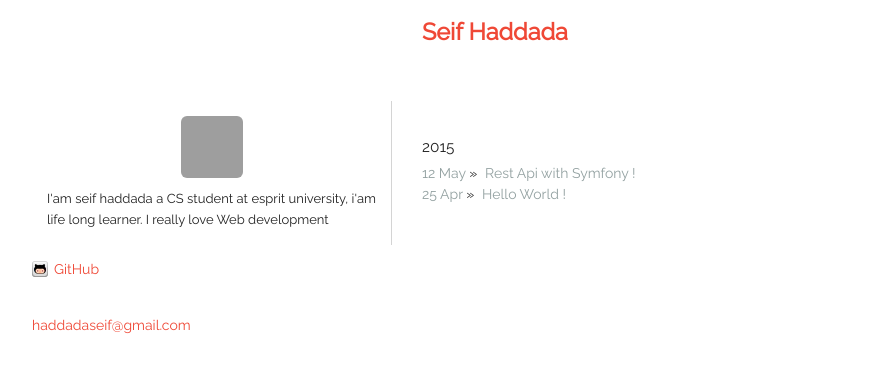
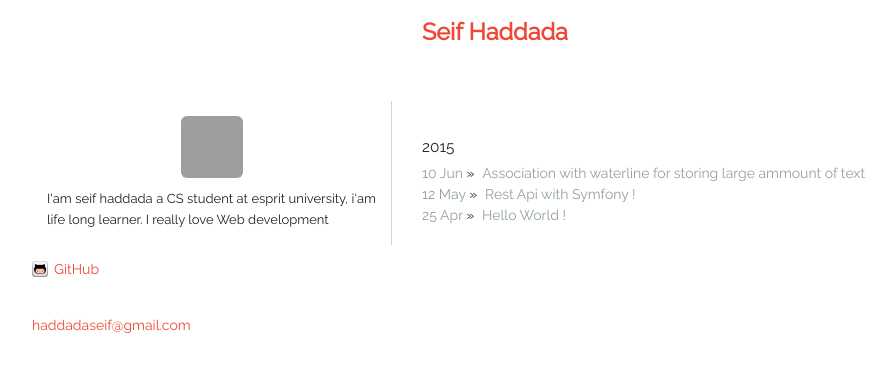
Before and after one commit to seiHaddada/seiHaddada.github.io, a Jekyll site: the page built from index.html, in a window 1280 px wide. Shown: the top 373 px of the page, without its empty margins (38-934 px from the left). Built offline with Jekyll 4.4.1, drawn with Linux system fonts in a browser that asks for light colours; nearby versions of some CDN libraries; some of the changed lines change nothing that is shown; grey boxes are pictures that could not be loaded.

Commit message:
association

```diff
--- /dev/null
+++ b/_posts/2015-06-10-Association-with-waterline-for-storing-large-ammount-of-text.markdown
@@ -0,0 +1,101 @@
+---
+layout: post
+title:  "Association with waterline for storing large ammount of text"
+date:   2015-06-10 00:51:02
+categories: waterline sailsjs mysql performance
+---
+
+## **Introduction:**
+
+
+One-To-One associations are associations between exactly two models connected by a single and unique foreign key.
+
+###**Example:**
+
+here's an example to define one to one relationship for a large ammount of data article
+
+![example]({{ site.url }}/images/article.png)
+
+Article table is used to store the frequent use data like article and vote number, while Article_content store the Article detail . Both tables contains the same article_id as primary key. And, in Article_content table, Article_id is the primary key and also a foreign key to Article table.
+
+now implementing our models:
+Article_content.js  <br/>
+{%highlight javascript%}
+/**
+* Article_content.js
+*/
+
+module.exports = {
+
+
+  identity: 'Article_content',
+  //false to prevent creating createdAt and updatedAt
+  autoCreatedAt:false,
+  autoUpdatedAt:false,
+  tableName:'Article_Content',
+  autoPK:false, //false to prevent creating id
+
+  attributes: {
+  	Content:{
+  		type:'text'
+  	},
+  	shown_content:{
+  		type:'text'
+  	},
+  	id_article:{
+  		primaryKey:true,
+  		foreignKey:true,
+  		references:'Article',
+  		on:'id',
+  		required:true
+  	}
+
+  }
+};
+{%endhighlight%}  <br/>
+
+Article.js
+ <br/>
+{%highlight javascript%}
+/**
+* Article.js
+*/
+
+module.exports = {
+
+
+
+  identity: 'Article',
+  autoCreatedAt:false,
+  autoUpdatedAt:false,
+  tableName:'Article',
+
+  attributes: {
+  	Vote:{
+  		type:'integer'
+  	},
+  	date_pub:{
+  		type:'datetime'
+  	},
+  	writer:{
+  		//model:'Utilisateur',required: true /*relation with the author*/
+  	}
+
+
+  }
+{%endhighlight%}
+ <br/>
+
+##__why i split the article into two tables?__
+
+as you can see i used type:'text' for the Content attribute for more details ,please
+read [this article][article] .
+for matter of performance it is recommended to decouple the tables , actualy  the storage engine reserve the maximum space for field for example InnoDB stores fixed-length, such as Char(N) or text.
+ to store UTF-8 text : such column occupy 3*L+2 byte
+*L is the length of a given string L<2^16
+
+
+
+ <br/> <br/>
+
+ [article]:http://dev.mysql.com/doc/refman/5.5/en/blob.html
--- a/css/main.css
+++ b/css/main.css
@@ -384,13 +384,3 @@ em.fork-and-edit {
   vertical-align: super;
   font-size: 0.8em;
 }
-
-html {
-  font-size: 16px;
-  line-height: 1.5;
-}
-@media (min-width: 38em) {
-  html {
-    font-size: 20px;
-  }
-}
```
Also changed, not shown: images/article.png (added).
